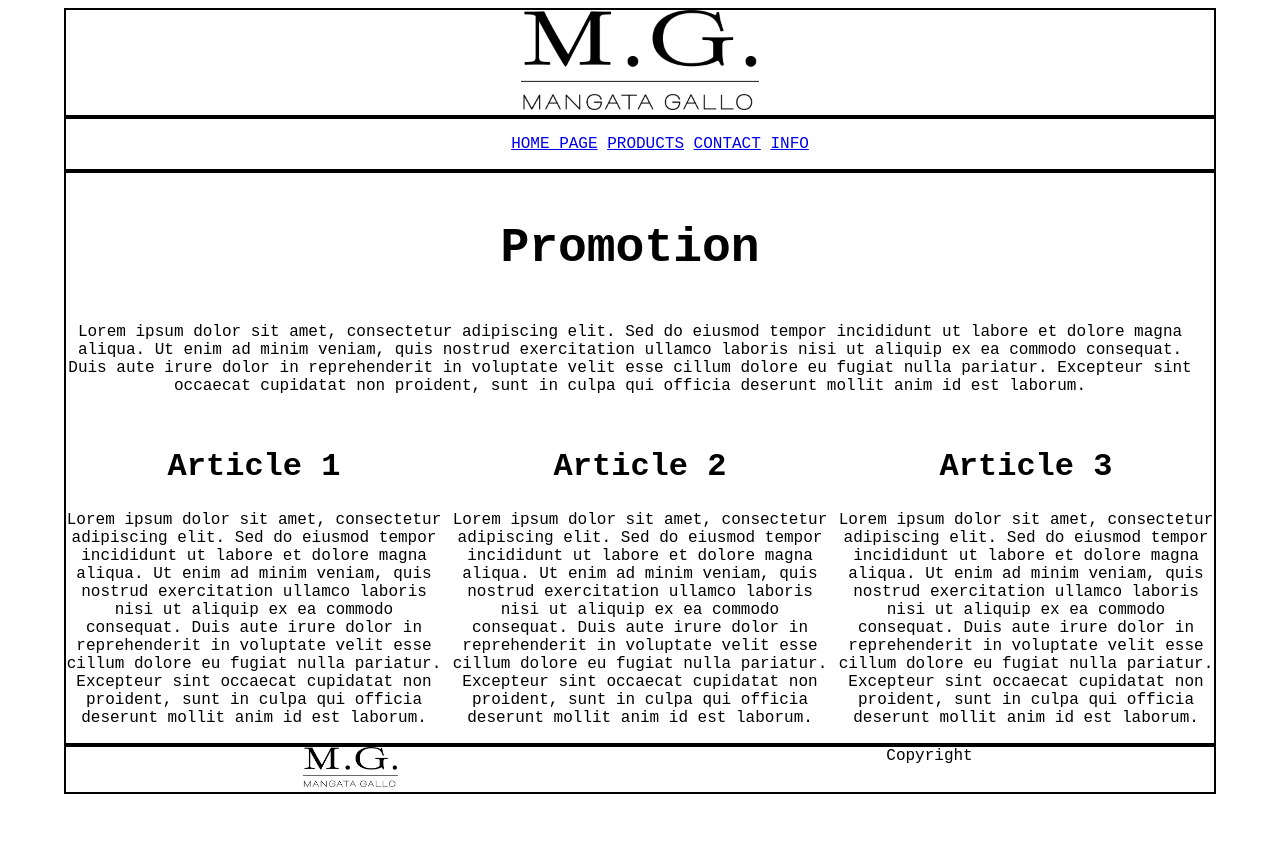
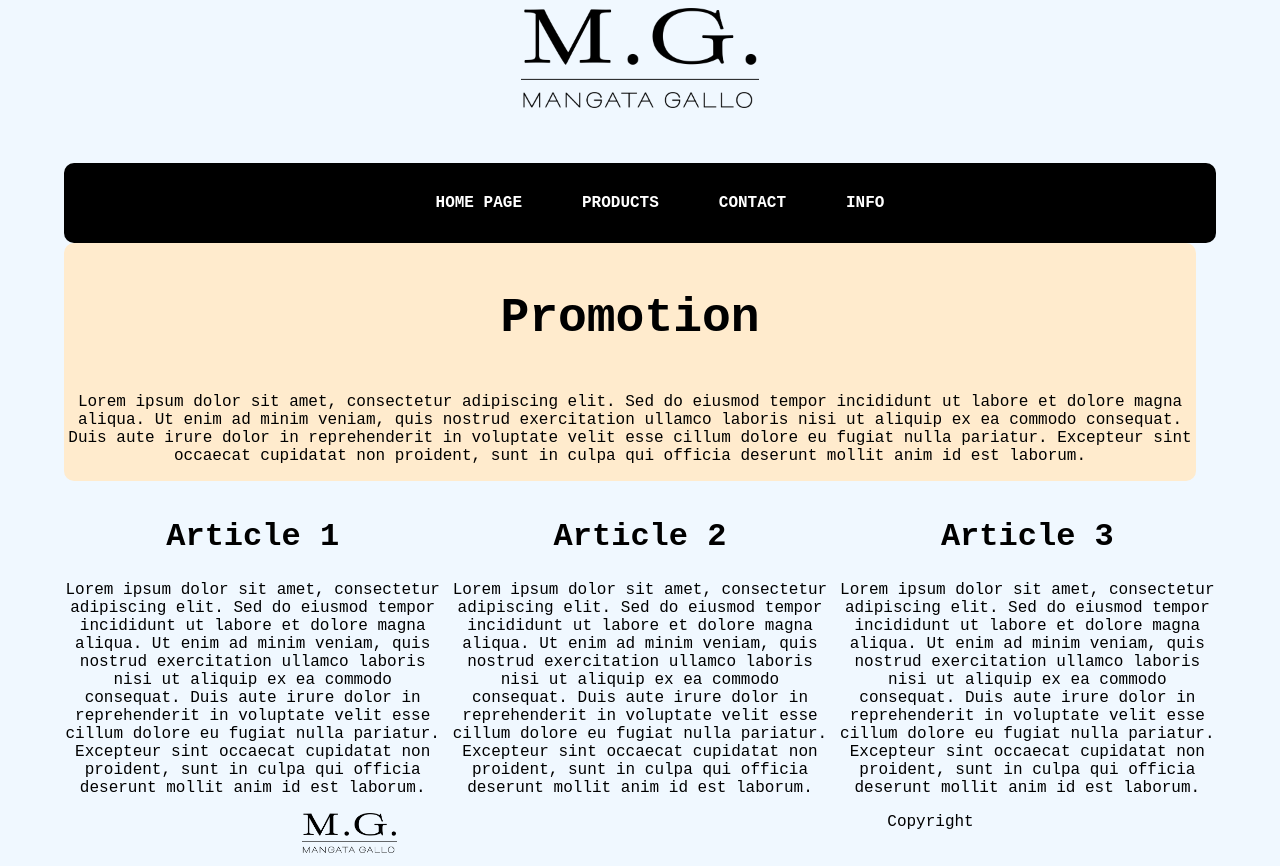
Before and after one commit to adrianARL/graded-assessment-html-and-css-in-depth, a plain HTML site: page src/index.html in a window 1280 px wide. Before the commit the page ends 802 px from the top, so only its background shows below. Drawn offline with Linux system fonts and the light colour scheme.

Commit message:
Final commit

```diff
--- a/src/style.css
+++ b/src/style.css
@@ -2,6 +2,7 @@ body {
     margin-left: 5%;
     margin-right: 5%;
     font-family: 'Courier New', Courier, monospace;
+    background-color: aliceblue;
 }
 
 h1 {
@@ -14,33 +15,44 @@ h2 {
 
 header {
     text-align: center;
-    border: 2px solid black;
 }
 
 nav {
-    border: 2px solid black;
-    text-align: center;
+    display: flex;
+    margin-top: 50px;
+    background-color: black;
+    justify-content: center;
+    align-items: center;
+    border-radius: 10px;
+    height: 10vh;
 }
 
 nav ul {
     list-style: none;
-    text-align: center;
-
+    display: flex;
 }
 
 nav li {
     display: inline-block;
-    margin-left: auto;
-    margin-right: auto;
+    margin: 0 30px;
+}
+
+nav a {
+    color: white;
+    text-decoration: none;
+    font-weight: bold;
+    display: inline-block;
+}
+
+nav a:hover {
+    color: chartreuse;
 }
 
 main {
-    border: 2px solid black;
     text-align: center;
 }
 
 footer {
-    border: 2px solid black;
     text-align: center;
 }
 
@@ -54,6 +66,8 @@ footer {
 .full-width {
     grid-row: 1/2;
     grid-column: 1/2;
+    background-color: blanchedalmond;
+    border-radius: 10px;
 }
 
 .grid-three-columns {
```
